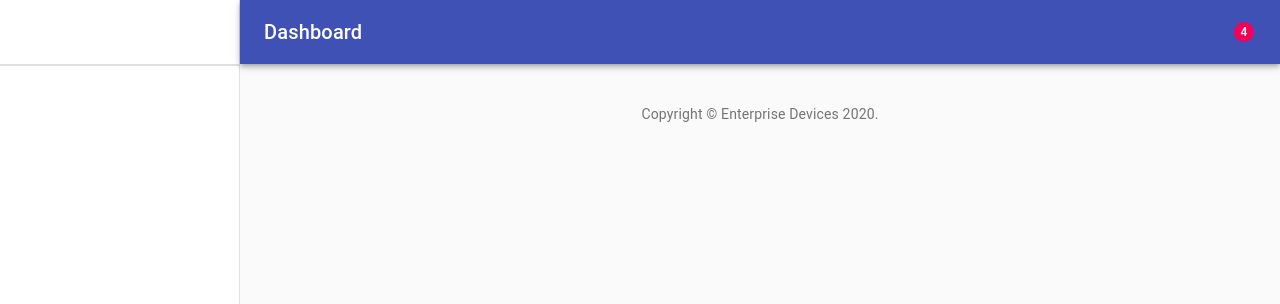
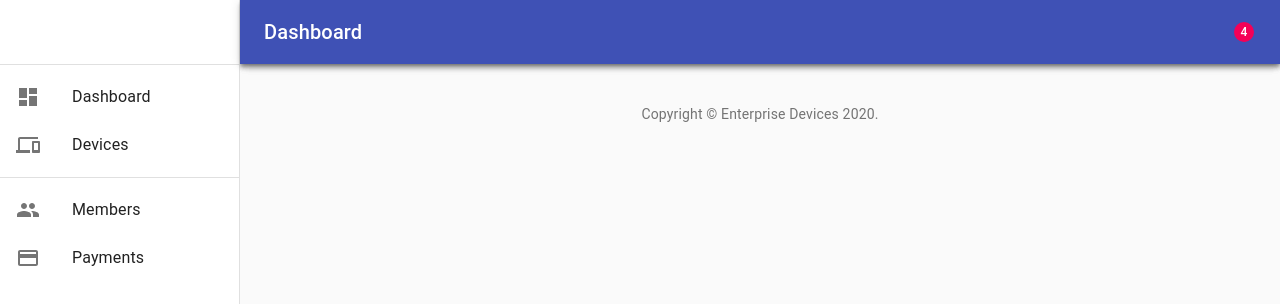
Before and after one commit to lambdax-enteprise-device/frontend, a React (Create React App) app: page /dashboard in a window 1280 px wide. Shown: the top 304 px of the page. Built offline with nearby package versions, Linux system fonts and the light colour scheme; the HTML template or start-up script is replaced by a standard one.

Commit message:
adds navbar icons

```diff
--- a/src/actions/auth.js
+++ b/src/actions/auth.js
@@ -16,9 +16,9 @@ export const login =  creds => dispatch => {
     .post("/api/auth/login", creds)
     .then(response => {
 
-     console.log(History)
-      dispatch({type:LOGIN_SUCCESS,payload:{'token':response.data.token,'history':History.push("/dashboard",dispatch.type)}})
-    return History.push('/dashboard',dispatch.type)
+
+    dispatch({type:LOGIN_SUCCESS,payload:{'token':response.data.token,'history':[History.location.pathname]}})
+    return History.push("/dashboard")
     })
     .catch(err => {
       dispatch({ type: LOGIN_FAIL, payload: err.message });
@@ -37,6 +37,6 @@ export const signUp = userInfo => dispatch => {
     .then(()=>{userInfo.history.push('/login')})
     .catch(err => {
       console.log(err);
-      dispatch({ type: SIGNUP_FAIL, payload: err.response.data.message });
+      dispatch({ type: SIGNUP_FAIL, payload: err.message });
     });
 };
--- a/src/components/auth/Login.js
+++ b/src/components/auth/Login.js
@@ -4,7 +4,7 @@ import { useFormik } from "formik";
 import * as Yup from "yup";
 import axios from "axios";
 import { login } from "../../actions";
-
+import History from '../../utils/History'
 // UI Imports
 // import Avatar from "@material-ui/core/Avatar";
 import Button from "@material-ui/core/Button";
@@ -18,6 +18,7 @@ import Grid from "@material-ui/core/Grid";
 import Typography from "@material-ui/core/Typography";
 import Container from "@material-ui/core/Container";
 import Paper from "@material-ui/core/Paper";
+
 
 import { makeStyles } from "@material-ui/core/styles";
 
@@ -43,6 +44,7 @@ const useStyles = makeStyles(theme => ({
 }));
 
 const Login = props => {
+
   const classes = useStyles(); //material ui class
   const formik = useFormik({
     initialValues: {
@@ -59,12 +61,14 @@ const Login = props => {
         .required("This field is required")
     }),
     onSubmit: values => {
-      const {login,response,error} = props
 
-        login(values,(response,error =>{
-        if(response) {
-            console.log(response)
-           response.cookies.set("entDeviceToken", response.data.token, { path: "/" });
+      const {cookies,login,error} = props
+
+        login(values,(props.response,error =>{
+          History.push(props.history)
+        if(props.response) {
+              console.log(props.response)
+           cookies.cookies.set("entDeviceToken", props.response.data.token, { path: props.state.history });
         }
         return error => {console.log(error)}
 
--- a/src/components/dashboard/Dashboard.js
+++ b/src/components/dashboard/Dashboard.js
@@ -15,6 +15,7 @@ import Container from "@material-ui/core/Container";
 import Grid from "@material-ui/core/Grid";
 import Paper from "@material-ui/core/Paper";
 import Link from "@material-ui/core/Link";
+import ResponsiveDrawer from './NavBar'
 // import MenuIcon from "@material-ui/icons/Menu";
 // import ChevronLeftIcon from "@material-ui/icons/ChevronLeft";
 // import NotificationsIcon from "@material-ui/icons/Notifications";
@@ -160,19 +161,7 @@ export default function Dashboard() {
           </IconButton>
         </Toolbar>
       </AppBar>
-      <Drawer
-        variant="permanent"
-        classes={{
-          paper: clsx(classes.drawerPaper, !open && classes.drawerPaperClose)
-        }}
-        open={open}
-      >
-        <div className={classes.toolbarIcon}>
-          <IconButton onClick={handleDrawerClose}></IconButton>
-        </div>
-        <Divider />
-        <Divider />
-      </Drawer>
+      <ResponsiveDrawer/>
       <main className={classes.content}>
         <div className={classes.appBarSpacer} />
         <Container maxWidth="lg" className={classes.container}>
--- /dev/null
+++ b/src/components/dashboard/NavBar.js
@@ -0,0 +1,158 @@
+
+import React from 'react';
+import PropTypes from 'prop-types';
+import AppBar from '@material-ui/core/AppBar';
+import CssBaseline from '@material-ui/core/CssBaseline';
+import Divider from '@material-ui/core/Divider';
+import Drawer from '@material-ui/core/Drawer';
+import Hidden from '@material-ui/core/Hidden';
+import IconButton from '@material-ui/core/IconButton';
+import PaymentIcon from '@material-ui/icons/Payment';
+import List from '@material-ui/core/List';
+import ListItem from '@material-ui/core/ListItem';
+import ListItemIcon from '@material-ui/core/ListItemIcon';
+import ListItemText from '@material-ui/core/ListItemText';
+import DashboardIcon from '@material-ui/icons/Dashboard';
+import PeopleIcon from "@material-ui/icons/People"
+import DevicesIcon from '@material-ui/icons/Devices';
+import MenuIcon from "@material-ui/icons/Menu"
+import NoteIcon from "@material-ui/icons/Note"
+import Toolbar from '@material-ui/core/Toolbar';
+import Typography from '@material-ui/core/Typography';
+import { makeStyles, useTheme } from '@material-ui/core/styles';
+
+const drawerWidth = 240;
+
+const useStyles = makeStyles((theme) => ({
+  root: {
+    display: 'flex',
+  },
+  drawer: {
+    [theme.breakpoints.up('sm')]: {
+      width: drawerWidth,
+      flexShrink: 0,
+    },
+  },
+  appBar: {
+    [theme.breakpoints.up('sm')]: {
+      width: `calc(100% - ${drawerWidth}px)`,
+      marginLeft: drawerWidth,
+    },
+  },
+  menuButton: {
+    marginRight: theme.spacing(2),
+    [theme.breakpoints.up('sm')]: {
+      display: 'none',
+    },
+  },
+  // necessary for content to be below app bar
+  toolbar: theme.mixins.toolbar,
+  drawerPaper: {
+    width: drawerWidth,
+  },
+  content: {
+    flexGrow: 1,
+    padding: theme.spacing(3),
+  },
+}));
+
+function ResponsiveDrawer(props) {
+  const { window } = props;
+  const classes = useStyles();
+  const theme = useTheme();
+  const [mobileOpen, setMobileOpen] = React.useState(false);
+
+  const handleDrawerToggle = () => {
+    setMobileOpen(!mobileOpen);
+  };
+
+  const drawer = (
+    <div>
+      <div className={classes.toolbar} />
+      <Divider />
+      <List>
+        {['Dashboard', 'Devices'].map((text, index) => (
+          <ListItem button key={text}>
+            <ListItemIcon>{index % 2 === 0 ? <DashboardIcon /> : <DevicesIcon/> }</ListItemIcon>
+            <ListItemText primary={text} />
+          </ListItem>
+        ))}
+      </List>
+      <Divider />
+      <List>
+        {['Members', 'Payments'].map((text, index) => (
+          <ListItem button key={text}>
+            <ListItemIcon>{index % 2 === 0 ?  <PeopleIcon /> : <PaymentIcon /> }</ListItemIcon>
+            <ListItemText primary={text} />
+          </ListItem>
+        ))}
+      </List>
+    </div>
+  );
+
+  const container = window !== undefined ? () => window().document.body : undefined;
+
+  return (
+    <div className={classes.root}>
+      <CssBaseline />
+      <AppBar position="fixed" className={classes.appBar}>
+        <Toolbar>
+          <IconButton
+            color="inherit"
+            aria-label="open drawer"
+            edge="start"
+            onClick={handleDrawerToggle}
+            className={classes.menuButton}
+          >
+            <MenuIcon />
+          </IconButton>
+          <Typography variant="h6" noWrap>
+            Responsive drawer
+          </Typography>
+        </Toolbar>
+      </AppBar>
+      <nav className={classes.drawer} aria-label="mailbox folders">
+        {/* The implementation can be swapped with js to avoid SEO duplication of links. */}
+        <Hidden smUp implementation="css">
+          <Drawer
+            container={container}
+            variant="temporary"
+            anchor={theme.direction === 'rtl' ? 'right' : 'left'}
+            open={mobileOpen}
+            onClose={handleDrawerToggle}
+            classes={{
+              paper: classes.drawerPaper,
+            }}
+            ModalProps={{
+              keepMounted: true, // Better open performance on mobile.
+            }}
+          >
+            {drawer}
+          </Drawer>
+        </Hidden>
+        <Hidden xsDown implementation="css">
+          <Drawer
+            classes={{
+              paper: classes.drawerPaper,
+            }}
+            variant="permanent"
+            open
+          >
+            {drawer}
+          </Drawer>
+        </Hidden>
+      </nav>
+
+    </div>
+  );
+}
+
+ResponsiveDrawer.propTypes = {
+  /**
+   * Injected by the documentation to work in an iframe.
+   * You won't need it on your project.
+   */
+  window: PropTypes.func,
+};
+
+export default ResponsiveDrawer;
--- a/src/components/utils/axiosWithAuth.js
+++ b/src/components/utils/axiosWithAuth.js
@@ -1,6 +1,7 @@
 import axios from "axios";
 
 //Axios function that attaches a token to the call.
+
 export const axiosWithAuth = token => {
   return axios.create({
     headers: {
```
